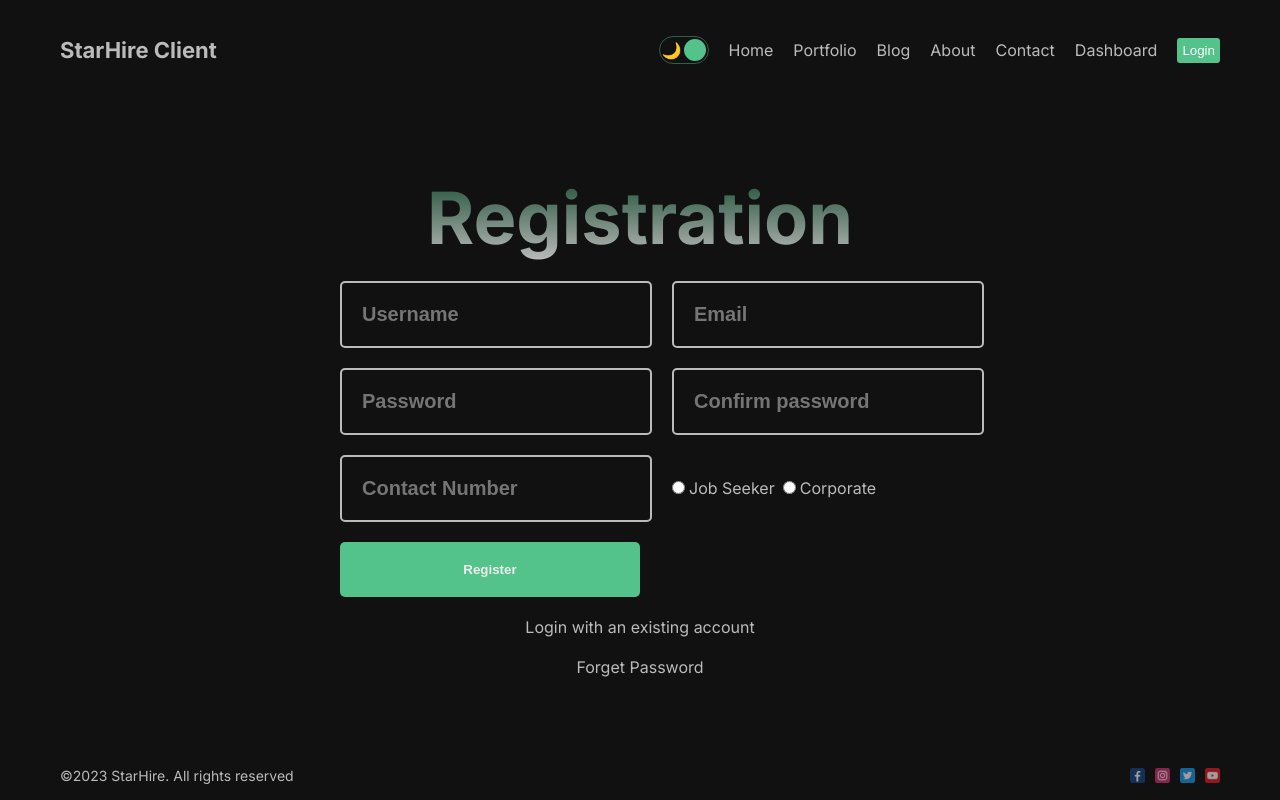
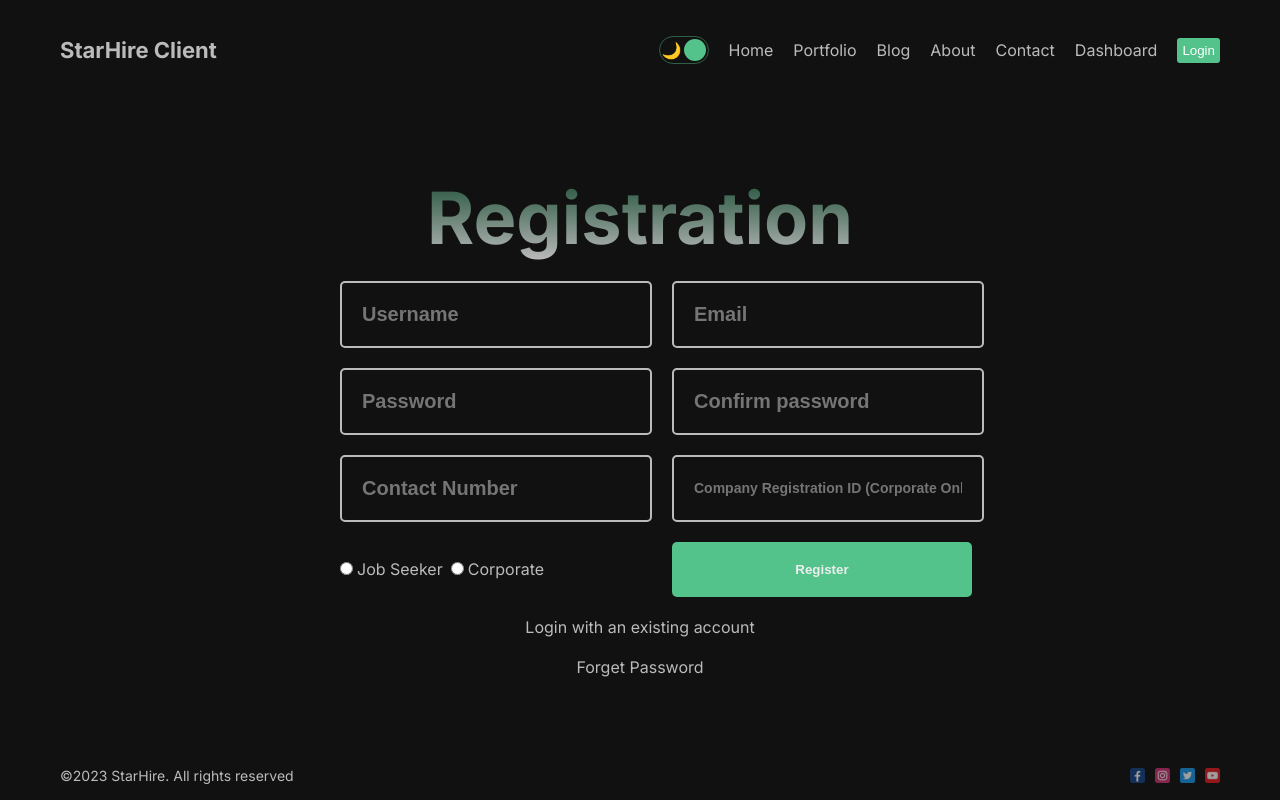
Before and after one commit to StarHire-x/starhire-frontend-client, a Next.js app: page /register in a window 1280 px wide. Built offline with nearby package versions, Linux system fonts and the light colour scheme; no server answers.

Commit message:
fixed the issue of corporate unable to register account

```diff
--- a/src/app/register/page.jsx
+++ b/src/app/register/page.jsx
@@ -17,6 +17,7 @@ const Register = () => {
     password: "",
     confirmPassword: "",
     contactNumber: "",
+    companyRegistrationId: "",
     role: "",
   })
 
@@ -48,6 +49,7 @@ const Register = () => {
       email: formData.email,
       password: hashedPassword,
       contactNo: formData.contactNumber,
+      companyRegistrationId: formData.companyRegistrationId,
       role: formData.role,
     };
 
@@ -124,6 +126,15 @@ const Register = () => {
           onChange={handleInputChange}
           required
         />
+        <input
+          type="text"
+          name="companyRegistrationId"
+          placeholder="Company Registration ID (Corporate Only)"
+          className={styles.inputCompanyRegistrationIdField}
+          value={formData.companyRegistrationId}
+          onChange={handleInputChange}
+          required={formData.role === "Corporate"}
+        />
         <div className={styles.radio}>
           <label>
             <input
--- a/src/app/register/page.module.css
+++ b/src/app/register/page.module.css
@@ -31,6 +31,17 @@
    font-weight: bold;
 }
 
+.inputCompanyRegistrationIdField {
+  padding: 20px;
+  background-color: transparent;
+  border: 2px solid #bbb;
+  color: #bbb;
+  border-radius: 5px;
+  font-size: 14px;
+  font-weight: bold;
+}
+
+
 .button {
     width: 300px;
     padding: 20px;
```
